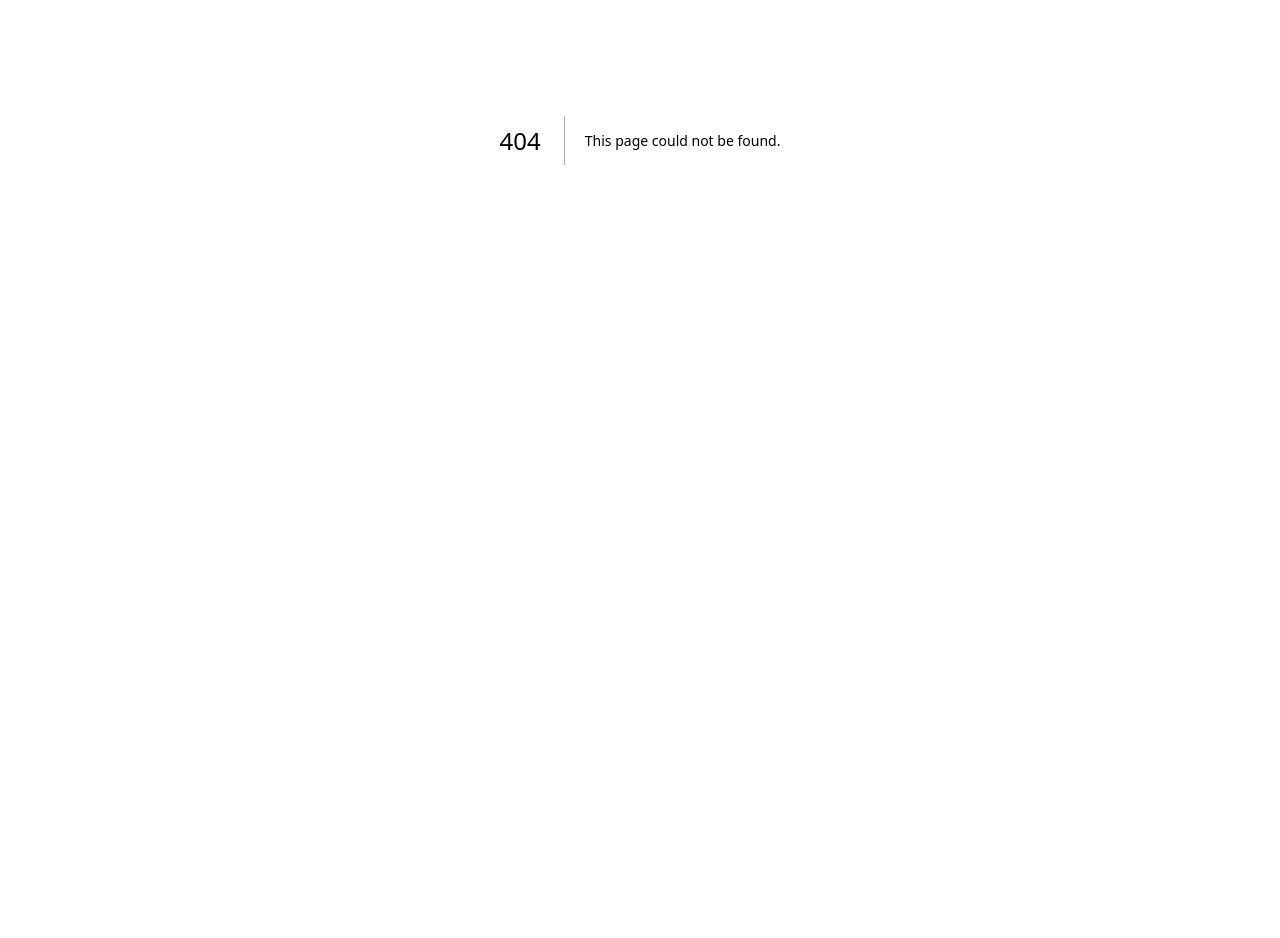
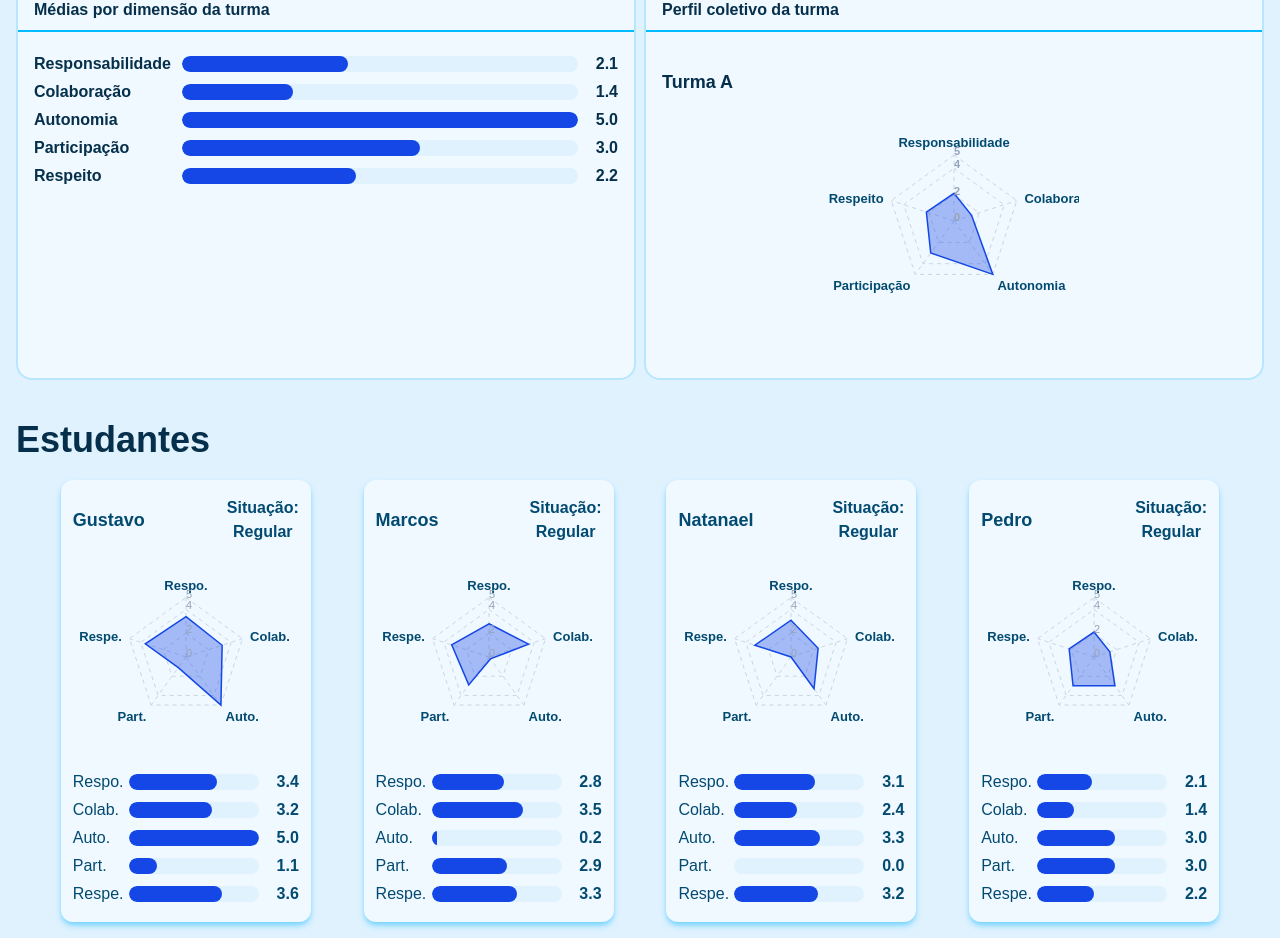
Before and after one commit to MarcosVitorGoularte/DevWebAtitudinal, a Next.js app: page /aluno in a window 1280 px wide. Before the commit this address had no page. Shown: the part 260-1198 px from the top of the page. Before the commit the page ends 800 px from the top, so only its background shows below. Built offline with nearby package versions, Linux system fonts and the light colour scheme.

Commit message:
Criado: Página de Login do Aluno

```diff
--- /dev/null
+++ b/src/app/aluno/page.tsx
@@ -0,0 +1,177 @@
+import { Header } from "@/components/header";
+import { GraficoRadar } from "@/components/graficosAdministracao/GraficoRadar";
+import Link from "next/link";
+
+const estudantes = [
+  {
+    id: 1,
+    nome: "Gustavo",
+    situacao: "Regular",
+    dados: [
+      { atitude: "Respo.", valor: 3.4 },
+      { atitude: "Colab.", valor: 3.2 },
+      { atitude: "Auto.", valor: 5.0 },
+      { atitude: "Part.", valor: 1.1 },
+      { atitude: "Respe.", valor: 3.6 },
+    ],
+  },
+  {
+    id: 2,
+    nome: "Marcos",
+    situacao: "Regular",
+    dados: [
+      { atitude: "Respo.", valor: 2.8 },
+      { atitude: "Colab.", valor: 3.5 },
+      { atitude: "Auto.", valor: 0.2 },
+      { atitude: "Part.", valor: 2.9 },
+      { atitude: "Respe.", valor: 3.3 },
+    ],
+  },
+  {
+    id: 3,
+    nome: "Natanael",
+    situacao: "Regular",
+    dados: [
+      { atitude: "Respo.", valor: 3.1 },
+      { atitude: "Colab.", valor: 2.4 },
+      { atitude: "Auto.", valor: 3.3 },
+      { atitude: "Part.", valor: 0.0 },
+      { atitude: "Respe.", valor: 3.2 },
+    ],
+  },
+  {
+    id: 4,
+    nome: "Pedro",
+    situacao: "Regular",
+    dados: [
+      { atitude: "Respo.", valor: 2.1 },
+      { atitude: "Colab.", valor: 1.4 },
+      { atitude: "Auto.", valor: 3.0 },
+      { atitude: "Part.", valor: 3.0 },
+      { atitude: "Respe.", valor: 2.2 },
+    ],
+  },
+];
+
+const turmas = [
+  {
+    id: 1,
+    nome: "Turma A",
+    dados: [
+      { atitude: "Responsabilidade", valor: 2.1 },
+      { atitude: "Colaboração", valor: 1.4 },
+      { atitude: "Autonomia", valor: 5.0 },
+      { atitude: "Participação", valor: 3.0 },
+      { atitude: "Respeito", valor: 2.2 },
+    ],
+  },
+];
+
+const NOTA_MAXIMA = 5;
+
+function BarraNota({ valor }: { valor: number }) {
+  const porcentagem = Math.min(Math.max(valor / NOTA_MAXIMA, 0), 1) * 100;
+
+  return (
+    <div className="flex-1 h-4 rounded-full bg-sky-100 overflow-hidden">
+      <div
+        className="h-full rounded-full bg-blue-700 transition-all"
+        style={{ width: `${porcentagem}%` }}
+      />
+    </div>
+  );
+}
+
+export default function LoginAluno() {
+  return (
+    <>
+      <Header />
+      <main className="p-4">
+        <section className="mb-8">
+          <div className="flex flex-col gap-4 rounded-xl border-2 border-sky-300 bg-slate-800 p-5 text-white sm:flex-row sm:items-center sm:justify-between">
+            <div>
+              <h2 className="text-xl font-semibold">Autoavaliação do bimestre</h2>
+            </div>
+            <Link
+              href="/aluno/autoavaliacao"
+              className="shrink-0 items-center justify-center gap-2 rounded-lg bg-sky-500 px-5 py-3 font-semibold text-white transition-all hover:bg-sky-400"
+            >
+              Realizar autoavaliação
+            </Link>
+          </div>
+        </section>
+        <section className="text-sky-950 grid grid-cols-[repeat(auto-fit,minmax(300px,1fr))] gap-2 mb-10 font-semibold">
+          <div className="flex flex-col bg-sky-50 py-4 rounded-2xl border-2 border-sky-200">
+            <span className="mb-5 px-4 pb-2 border-b-2 border-sky-400">
+              Médias por dimensão da turma
+            </span>
+            <div className="px-4">
+              {turmas.map((turma) => (
+                <div key={turma.id}>
+                  <ul className="flex flex-col gap-1 ">
+                    {turma.dados.map((dado) => (
+                      <li key={dado.atitude} className="flex items-center gap-2">
+                        <span className="w-35 shrink-0">{dado.atitude}</span>
+                        <BarraNota valor={dado.valor} />
+                        <span className="w-8 shrink-0 text-right font-semibold">
+                          {dado.valor.toFixed(1)}
+                        </span>
+                      </li>
+                    ))}
+                  </ul>
+                </div>
+              ))}
+            </div>
+          </div>
+          <div className="flex flex-col bg-sky-50 py-4 rounded-2xl border-2 border-sky-200 h-max">
+            <span className="mb-5 px-4 pb-2 border-b-2 border-sky-400">
+              Perfil coletivo da turma
+            </span>
+            <div>
+              <div className="flex justify-center">
+                {turmas.map((turma) => (
+                  <div key={turma.id} className="flex flex-col w-full p-4">
+                    <span className="text-lg">{turma.nome}</span>
+                    <GraficoRadar dados={turma.dados} />
+                  </div>
+                ))}
+              </div>
+            </div>
+          </div>
+        </section>
+        <section>
+          <span className="font-bold text-4xl text-sky-950">Estudantes</span>
+          <div className="grid grid-cols-[repeat(auto-fit,250px)] gap-2 justify-evenly mt-5">
+            {estudantes.map((estudante) => (
+              <div
+                key={estudante.id}
+                className="flex flex-col bg-sky-50 text-sky-900 py-4 px-3 rounded-xl shadow-sky-300 shadow-md hover:scale-105 transition-all hover:ring-2 "
+              >
+                <div className="flex justify-between items-center gap-2 font-semibold">
+                  <span className="text-lg">{estudante.nome}</span>
+                  <span className="text-center">
+                    Situação:
+                    <br />
+                    {estudante.situacao}
+                  </span>
+                </div>
+                <GraficoRadar dados={estudante.dados} />
+                <ul className="flex flex-col gap-1">
+                  {estudante.dados.map((dado) => (
+                    <li key={dado.atitude} className="flex items-center gap-2">
+                      <span className="w-12 shrink-0">{dado.atitude}</span>
+                      <BarraNota valor={dado.valor} />
+                      <span className="w-8 shrink-0 text-right font-semibold">
+                        {dado.valor.toFixed(1)}
+                      </span>
+                    </li>
+                  ))}
+                </ul>
+              </div>
+            ))}
+          </div>
+        </section>
+      </main>
+    </>
+  );
+}
```
